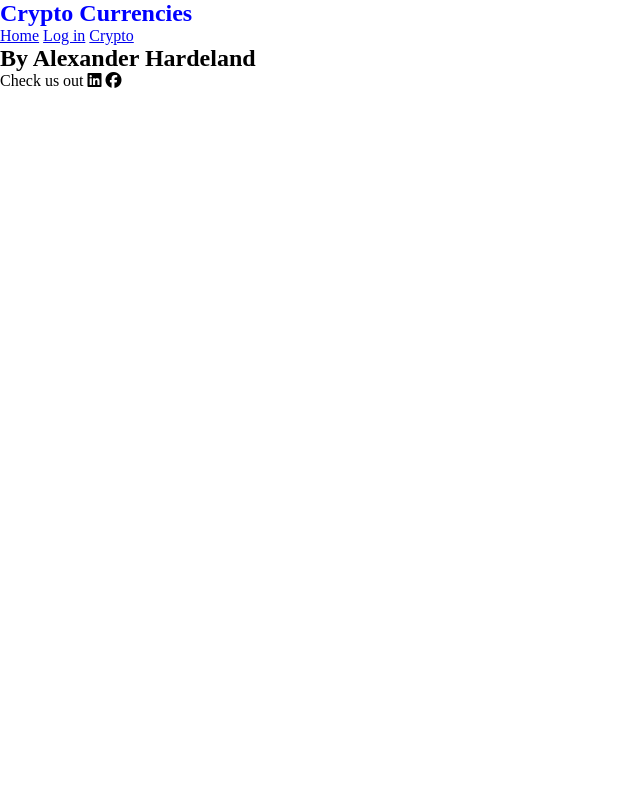
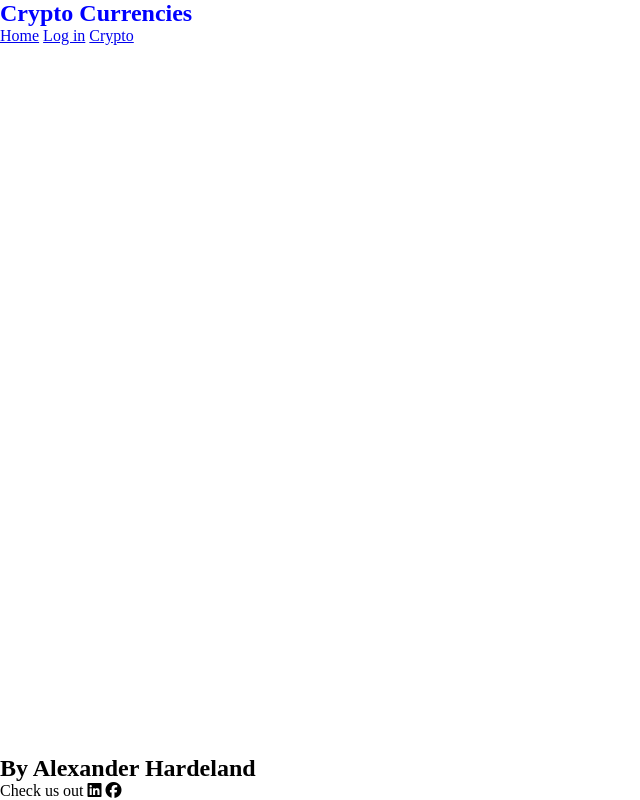
Before and after one commit to PythonMasterAlexander/alexander-hardeland-js2-ma3, a website with bundled scripts: page crypto.html in a window 1280 px wide. Shown: the whole page, without its empty margins (0-640 px from the left). Built offline with nearby package versions, Linux system fonts and the light colour scheme; no server answers.

Commit message:
Added querystring code for refrance

```diff
--- a/crypto.html
+++ b/crypto.html
@@ -12,6 +12,7 @@
     <title>Javascript2 course Module Assignment 3 delivery</title>
   </head>
   <body>
+    <div class="wrapper">
       <header>
         <section>
           <h1>Crypto Currencies</h1>
@@ -26,6 +27,7 @@
         <section class="main-section__crypto-currencies-container">
         </section>
       </main>
+    </div>
     <footer>
       <section>
         <h2>By Alexander Hardeland</h2>
--- a/scripts/crypto.js
+++ b/scripts/crypto.js
@@ -2,6 +2,20 @@ import displayJsonOnPage from './components/displayJsonOnPage.js';
 import { baseUrl, mainSectionCryptoContainer } from './constants/constant.js';
 
 const pageProductsUrl = baseUrl + "cryptos";
+
+//How to get parameters out of url strings.
+//get the querystring on page and we need a ? mark with some text after
+//This is how a querystring migh look like ?id=54&name=ben
+const queryString = document.location.search;
+console.log(queryString);
+
+//To return the property of the querystring we use URLSearchParams, we can then use some of the properties to get the values in the querystring
+const params = new URLSearchParams(queryString);
+console.log(params);
+
+//Use the get("id") to get the id from the querystring
+console.log(params.get("id"));
+console.log(params.get("name"));
 
 //use  Immediately Invoked Function Expression to call async function at once
 (async function() {
--- a/scss/partials/_defaults.scss
+++ b/scss/partials/_defaults.scss
@@ -11,3 +11,17 @@ html {
 :root {
   font-size: 16px;
 }
+
+body, html {
+  height: 100%;
+}
+
+body {
+  display: flex;
+  flex-direction: column;
+  height: 100%;
+}
+
+.wrapper {
+  flex: 1 0 auto;
+}
--- a/scss/partials/_footer.scss
+++ b/scss/partials/_footer.scss
@@ -0,0 +1,3 @@
+footer {
+  flex-shrink: 0;
+}
```
Also changed, not shown: index.html (+2 -0 lines), login.html (+2 -0 lines), styles/style.css. Lines whose indentation alone changed are shown as unchanged.
